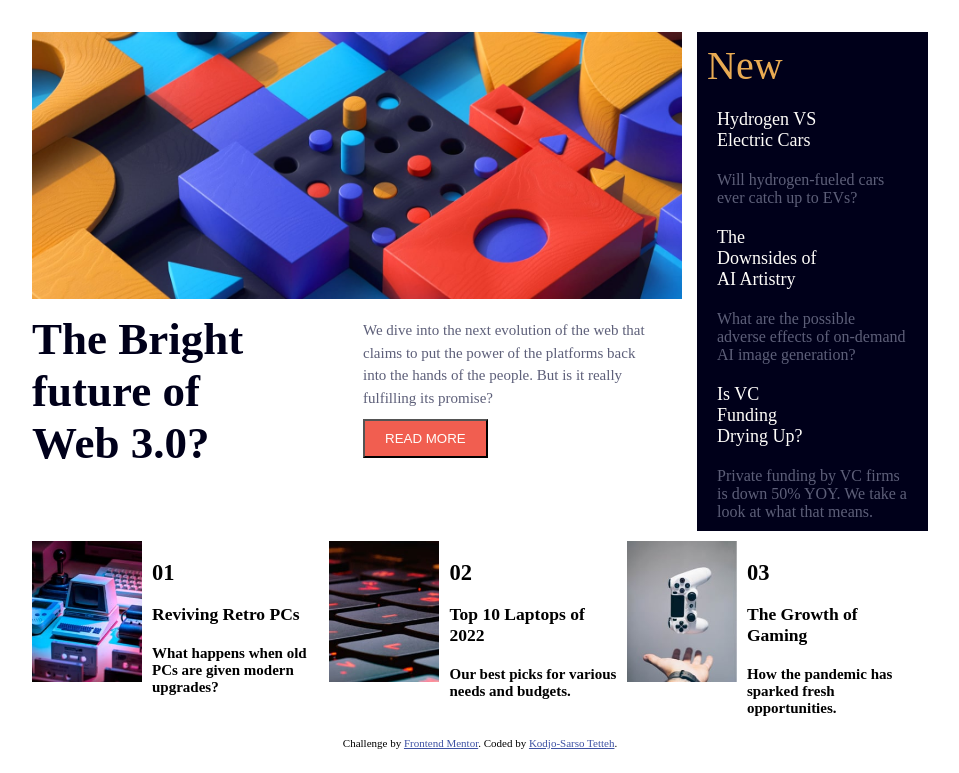
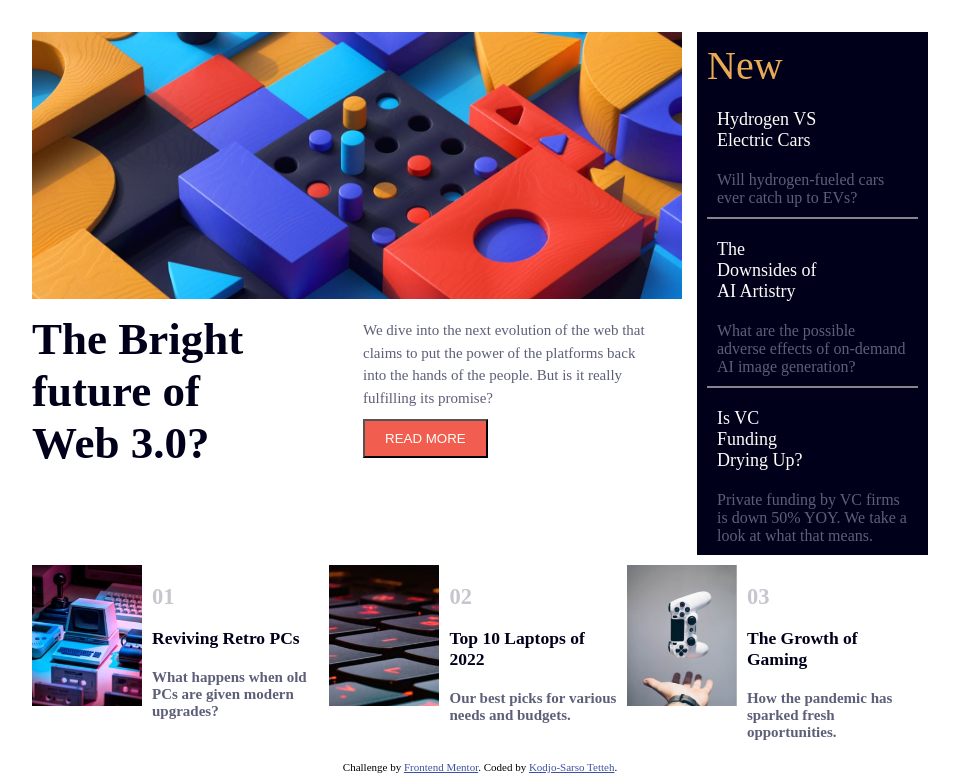
Before and after one commit to Reggeditt/simpleNewsApp, a plain HTML site: page index.html in a window 1280 px wide. Shown: the part 157-930 px from the top of the page, without its empty margins (208-1167 px from the left). Before the commit the page ends 906 px from the top, so only its background shows below. Drawn offline with Linux system fonts and the light colour scheme.

Commit message:
completed basic styling

```diff
--- a/index.css
+++ b/index.css
@@ -3,6 +3,7 @@ body{
     padding: 5em 15em;
     height: 70vh;
     width: 70vw;
+    font-family: url(https://fonts.google.com/specimen/Inter);
 }
 
 header{
@@ -99,7 +100,9 @@ aside *{
     color:hsl(236, 13%, 42%);
     /* font-weight: 400; */
 }
-
+.divider{
+    border: 0.2px solid hsla(45, 5%, 85%, 0.61);
+}
 footer{
     /* background-color: blueviolet; */
     width: 100%;
@@ -131,3 +134,12 @@ footer article .thumbnail{
     /* background-color: aliceblue; */
     display: inline-block;
 }
+.related-content h1{
+    color: hsl(233, 8%, 79%);
+}
+.related-content h3{
+    color: hsl(240, 100%, 5%);
+}
+.related-content h4{
+    color: hsl(236, 13%, 42%);
+}
```
